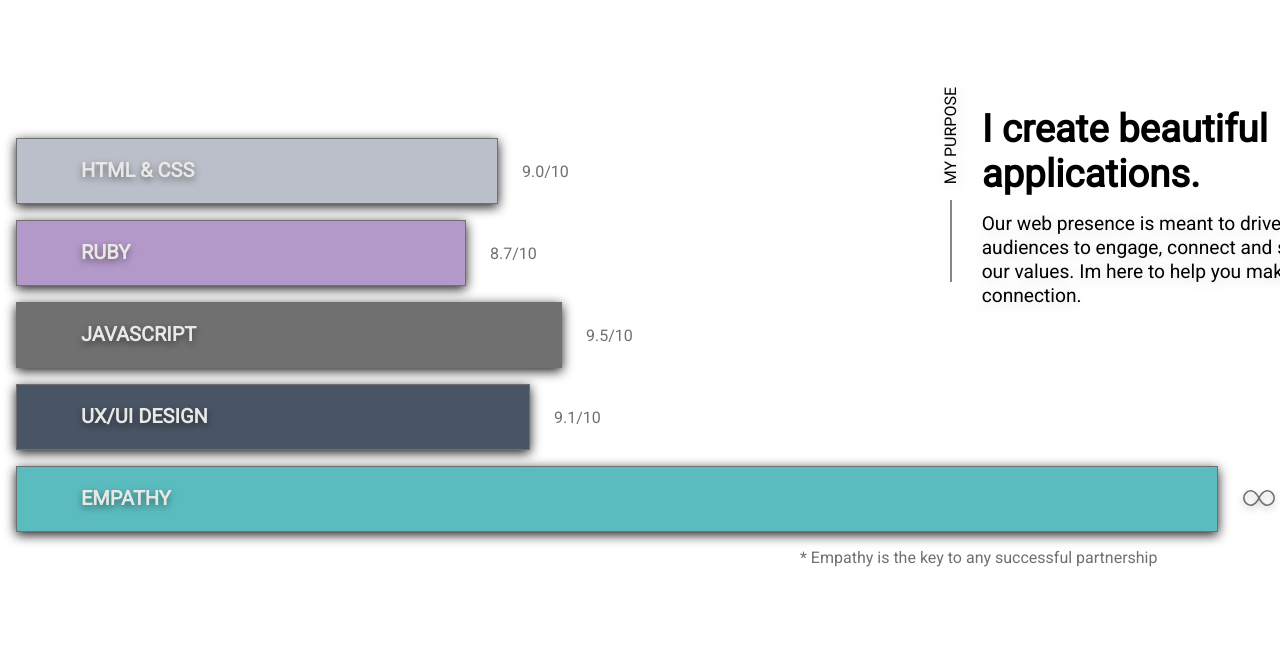
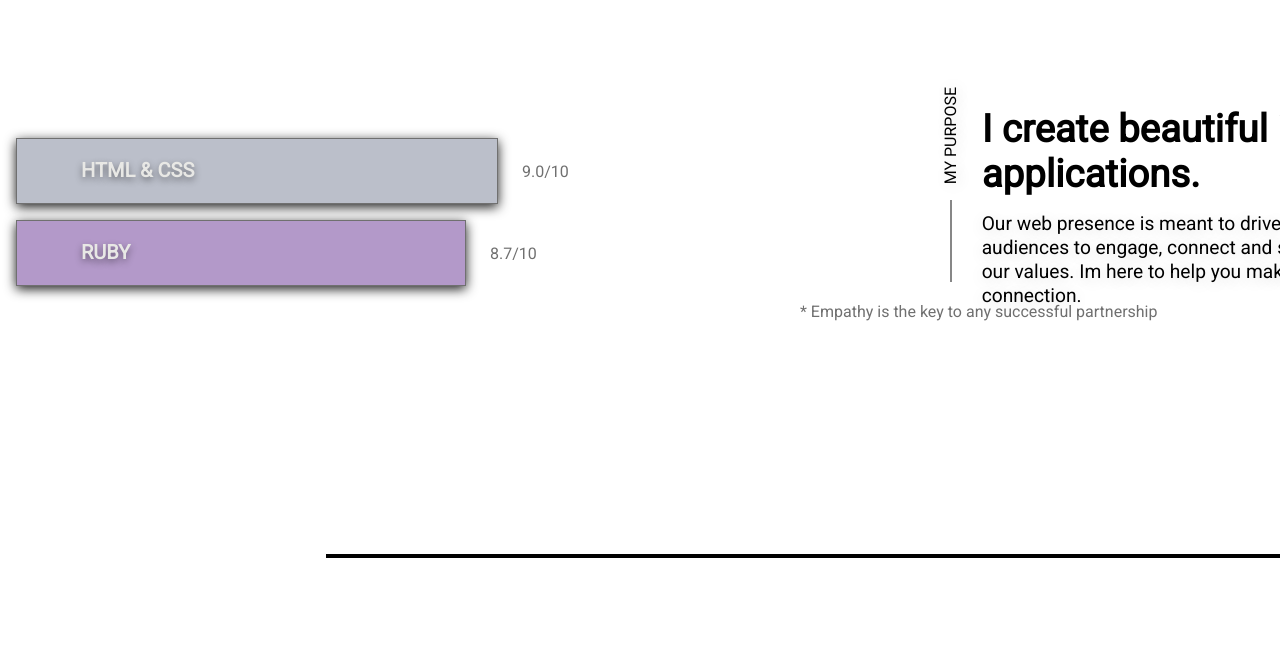
Before and after one commit to vincentcollis/Portfolio, a Gatsby site: page / in a window 1280 px wide. Shown: the part 2360-3032 px from the top of the page. Built offline with nearby package versions, Linux system fonts and the light colour scheme; Gatsby itself is replaced by a stand-in of ours.

Commit message:
edit bar components - testing gatsby deploy

```diff
--- a/src/components/Section3.js
+++ b/src/components/Section3.js
@@ -1,6 +1,7 @@
-import React, { useState, useEffect } from 'react';
+import React from 'react'
 import styled from 'styled-components'
-import Bar from '../components/Bar'
+import Bar1 from './bar_components/Bar1'
+import Bar2 from './bar_components/Bar2'
 import "@fontsource/roboto"
 
 const BarContainer = styled.div`
@@ -104,24 +105,16 @@
 ]
 
 export default function Section3() {
-    const [render, setRender] = useState(false)
-
-    useEffect(() => {
-      // setRender(true)
-      const timeout = setTimeout(() => setRender(true), 100)
-      return () => clearTimeout(timeout)
-    }, [])
-
-    if (!render) return null
-
+    // console.log(bars[0].skill)
     return (
         <>
             <BarContainer id="skills">
                 {/* on deployment this code does not work */}
-                {bars.map((x,i) => <Bar
+                {/* {bars.map((x,i) => <Bar
                     key={i} skill= {x.skill} color={x.color} rating={x.rating} width={x.width}
-                />)}
-
+                />)} */}
+                <Bar1/>
+                <Bar2/>
                 {/* <Bar key='1' skill= {bars[0].skill} color="rgb(187, 191, 202)" rating={bars[0].rating} width="30em"/>
 
                 <Bar key='2' skill= {bars[1].skill} color="rgb(179, 153, 201)" rating={bars[1].rating} width="28em"/>
--- /dev/null
+++ b/src/components/bar_components/Bar1.js
@@ -0,0 +1,61 @@
+import React from 'react'
+import styled from 'styled-components'
+import '@fontsource/roboto'
+
+import infinitySvg from '../../images/infinity.svg'
+
+
+export default function Bar() {
+
+    const InfinitySVG = styled.img`
+        position: relative;
+        top: 2rem;
+        right: 0.5rem;
+    `
+
+    const Container = styled.div`
+        display:flex;
+        align-items: baseline;
+        width: 100%;
+    `
+
+    const StyledBar = styled.div`
+        height:4rem;
+        width:30rem;
+        background-color: #bbbfca;
+        border: 1px solid #707070;
+        filter: drop-shadow(0px 3px 6px rgba(0, 0, 0, 0.9));
+        margin: 1rem 1.5rem 0 1rem;
+    `
+
+    const Text = styled.div`
+        font-family: Roboto;
+        font-weight: normal;
+        font-size: 16px;
+        text-align: left;
+        color: #707070;
+        position: relative;
+        top: 1.2rem;
+    `
+
+    const Skill = styled.span`
+        font-family: Roboto;
+        font-weight: bold;
+        font-size: 20px;
+        text-align: left;
+        color: #e8e8e5;
+        text-shadow: 0px 3px 7px rgba(0, 0, 0, 0.43);
+        position: relative;
+        left: 4rem;
+        top: 1.2rem;
+    `
+
+    return (
+        <Container>
+            <StyledBar>
+                <Skill>{`HTML & CSS`}</Skill>
+            </StyledBar>
+            <Text>9.0/10</Text>
+        </Container>
+    )
+}
--- /dev/null
+++ b/src/components/bar_components/Bar2.js
@@ -0,0 +1,61 @@
+import React from 'react'
+import styled from 'styled-components'
+import '@fontsource/roboto'
+
+import infinitySvg from '../../images/infinity.svg'
+
+
+export default function Bar() {
+
+    const InfinitySVG = styled.img`
+        position: relative;
+        top: 2rem;
+        right: 0.5rem;
+    `
+
+    const Container = styled.div`
+        display:flex;
+        align-items: baseline;
+        width: 100%;
+    `
+
+    const StyledBar = styled.div`
+        height:4rem;
+        width:28rem;
+        background-color: #b399c9;
+        border: 1px solid #707070;
+        filter: drop-shadow(0px 3px 6px rgba(0, 0, 0, 0.9));
+        margin: 1rem 1.5rem 0 1rem;
+    `
+
+    const Text = styled.div`
+        font-family: Roboto;
+        font-weight: normal;
+        font-size: 16px;
+        text-align: left;
+        color: #707070;
+        position: relative;
+        top: 1.2rem;
+    `
+
+    const Skill = styled.span`
+        font-family: Roboto;
+        font-weight: bold;
+        font-size: 20px;
+        text-align: left;
+        color: #e8e8e5;
+        text-shadow: 0px 3px 7px rgba(0, 0, 0, 0.43);
+        position: relative;
+        left: 4rem;
+        top: 1.2rem;
+    `
+
+    return (
+        <Container>
+            <StyledBar>
+                <Skill>RUBY</Skill>
+            </StyledBar>
+            <Text>8.7/10</Text>
+        </Container>
+    )
+}
--- a/src/pages/index.js
+++ b/src/pages/index.js
@@ -1,4 +1,4 @@
-import React, { useState, useEffect } from 'react';
+import * as React from "react"
 import styled from 'styled-components'
 
 
@@ -29,15 +29,6 @@
 
 export default function Index() {
 
-  const [render, setRender] = useState(false)
-
-  useEffect(() => {
-    // setRender(true)
-    const timeout = setTimeout(() => setRender(true), 100)
-    return () => clearTimeout(timeout)
-  }, [])
-
-  if (!render) return null
 
   return (
         <Layout>
```
Also changed, not shown: src/components/bar_components/Bar copy 3.js (added, +65 -0 lines), src/components/bar_components/Bar copy 4.js (added, +65 -0 lines), src/components/bar_components/Bar copy 2.js (renamed from src/components/Bar.js).
